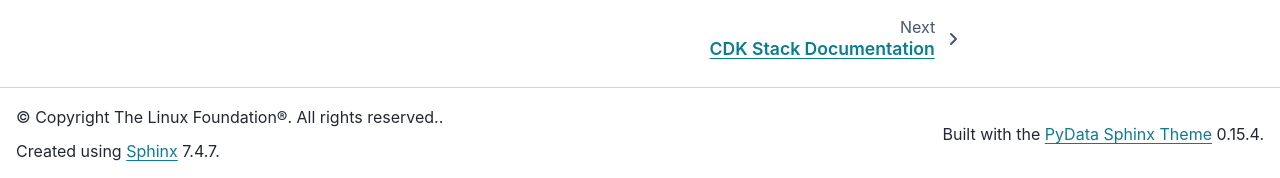
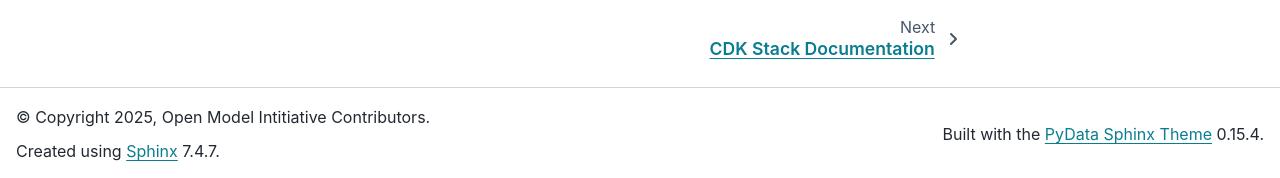
Before and after one commit to Open-Model-Initiative/OMI-Data-Pipeline, a Sphinx documentation site: the page built from doc/index.rst, in a window 1280 px wide and 900 px high, scrolled down 1147 px. Shown: the part 719-897 px from the top of the window. Built offline with Sphinx 7.4.7 and the PyData theme 0.15.4, drawn with Linux system fonts in a browser that asks for light colours.

Commit message:
Revert copyright.
Signed-off-by: Zachary Licastro <CheesyLaZanya@proton.me>

```diff
--- a/doc/conf.py
+++ b/doc/conf.py
@@ -8,7 +8,7 @@
 
 # -- Project information -----------------------------------------------------
 project = "Open Model Intitiative - Data Pipeline"
-copyright = "The Linux Foundation®. All rights reserved."
+copyright = "2025, Open Model Intitiative Contributors"
 author = "Open Model Intitiative"
 release = "0.1"
 
```
